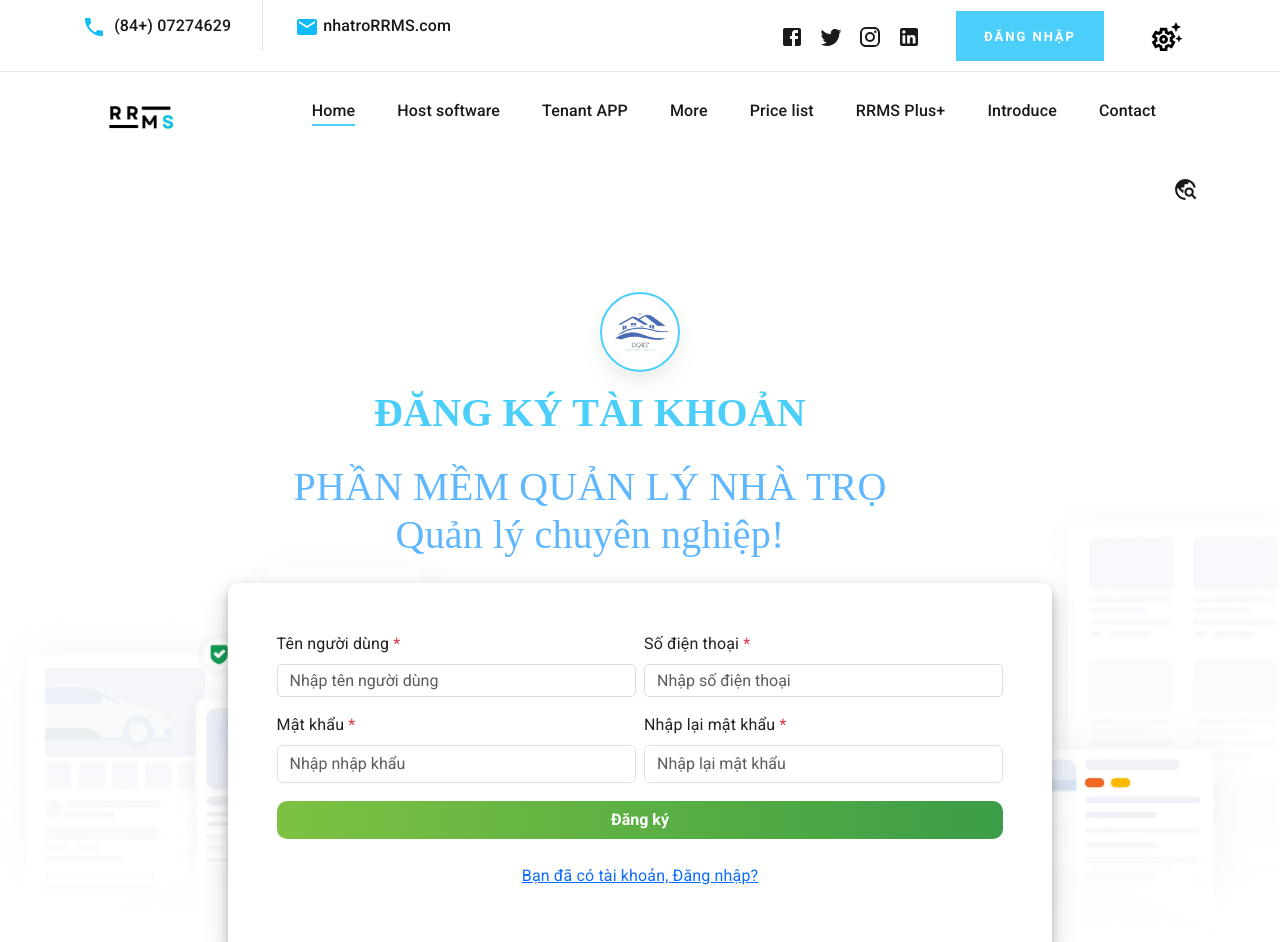
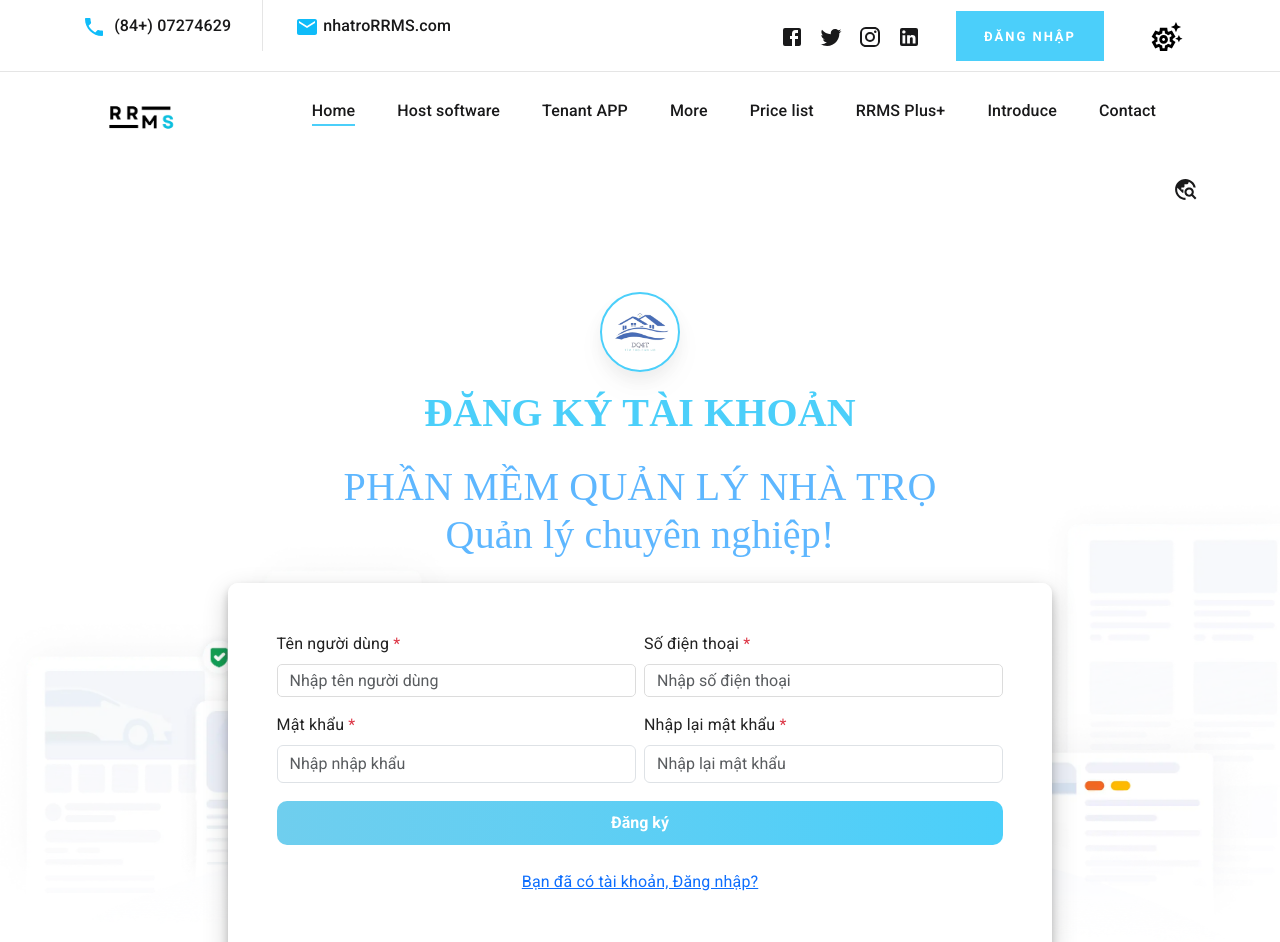
Before and after one commit to chauminhtrung/RRMS, a React (Vite) app in the folder client/: page /register in a window 1280 px wide. Shown: the top 942 px of the page. Built offline with nearby package versions, Linux system fonts and the light colour scheme; no server answers.

Commit message:
fix css login

```diff
--- a/client/src/layouts/admin/NavbarAdmin.css
+++ b/client/src/layouts/admin/NavbarAdmin.css
@@ -22,9 +22,7 @@
     color: #000000;
 }
 
-a:hover {
-    color: #3c9e47;
-}
+
 
 .card-feature {
     background-color: #fff;
@@ -198,16 +196,6 @@
     color: #71767a;
 }
 
-/* Button */
-.btn.btn-primary {
-    border: 0px solid #3c9e47;
-    padding: 7px 20px;
-    font-weight: bold;
-    background-color: #3c9e47;
-    color: white;
-    background-image: linear-gradient(to right, #7dc242, #3b9d46);
-    position: relative;
-}
 
 .btn-white{
     font-weight: bold;
--- a/client/src/pages/Homes/Home.css
+++ b/client/src/pages/Homes/Home.css
@@ -5,7 +5,7 @@
 
 .title {
   font-size: 2.5rem;
-  width: 700px;
+
   color: #5eb7ff;
 }
 
```
